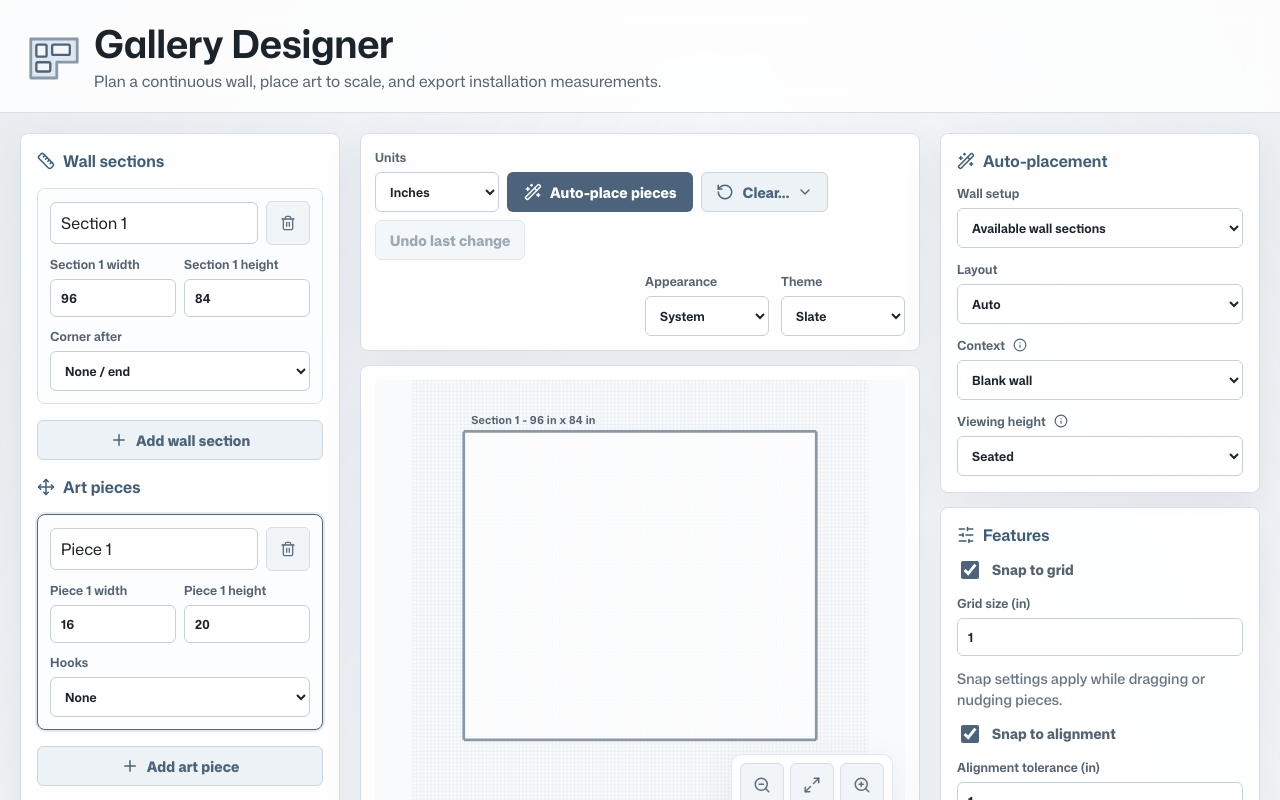
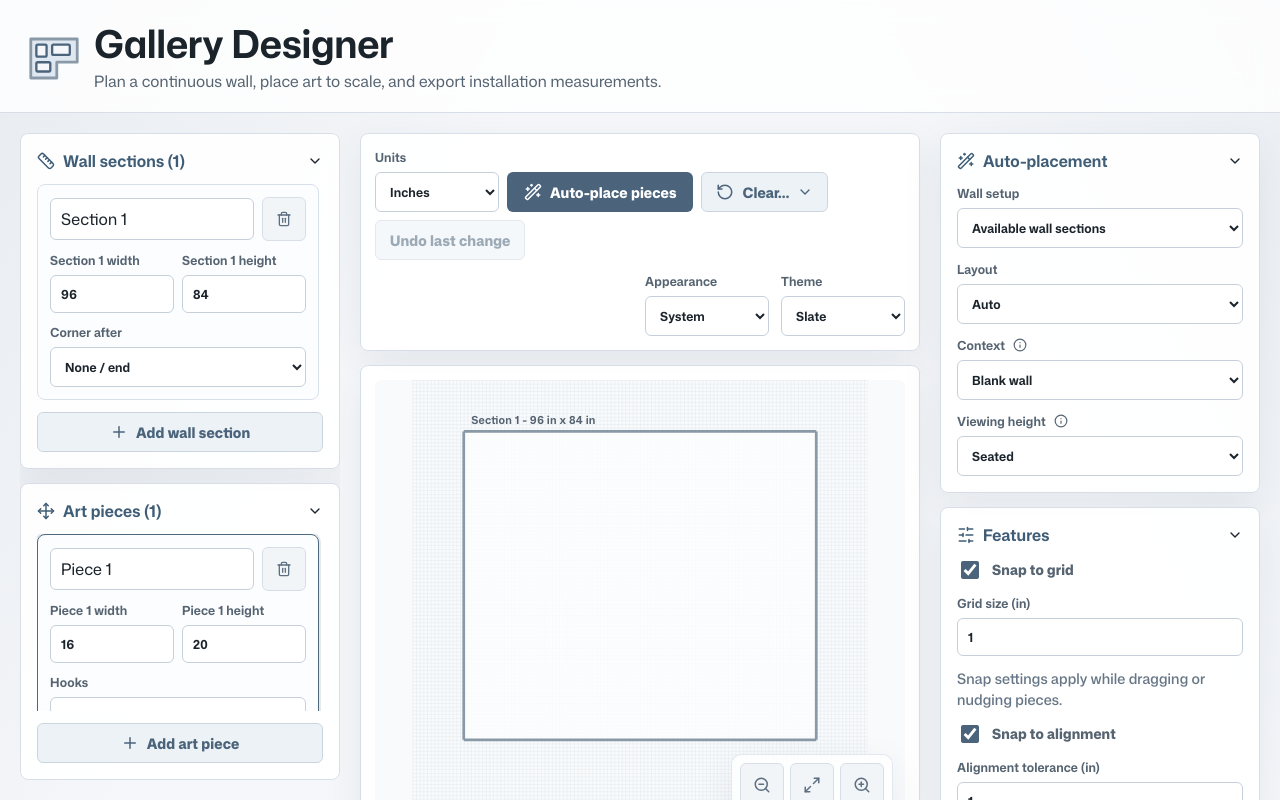
Before and after one commit to eslutz/Gallery-Designer, a React (Vite) app: page / in a window 1280 px wide. Shown: the top 800 px of the page. Built offline with nearby package versions, Linux system fonts and the light colour scheme; a web font is replaced by a local one.

Commit message:
Add collapsible setup and control panels

```diff
--- a/src/App.tsx
+++ b/src/App.tsx
@@ -1687,7 +1687,13 @@ export default function App() {
 
       <section className="workspace">
         <aside className="setup-panel" aria-label="Setup controls">
-          <PanelTitle icon={<Ruler size={18} />} title="Wall sections" />
+          <CollapsiblePanel
+            icon={<Ruler size={18} />}
+            title={`Wall sections (${state.sections.length})`}
+            ariaLabel="Wall section settings"
+            className="setup-utility-panel wall-sections-panel"
+            contentClassName="wall-sections-panel-content"
+          >
             <div className="section-list">
               {state.sections.map((section, index) => (
                 <article
@@ -1764,8 +1770,15 @@ export default function App() {
               <Plus size={18} />
               Add wall section
             </button>
-
-          <PanelTitle icon={<Move size={18} />} title="Art pieces" />
+          </CollapsiblePanel>
+
+          <CollapsiblePanel
+            icon={<Move size={18} />}
+            title={`Art pieces (${state.pieces.length})`}
+            ariaLabel="Art piece settings"
+            className="setup-utility-panel art-pieces-panel"
+            contentClassName="art-pieces-panel-content"
+          >
             <div className="piece-list">
               {state.pieces.map((piece, index) => (
                 <article
@@ -1840,6 +1853,7 @@ export default function App() {
               <Plus size={18} />
               Add art piece
             </button>
+          </CollapsiblePanel>
         </aside>
 
         <section className="editor-column">
@@ -2041,12 +2055,28 @@ export default function App() {
         </section>
 
         <aside className="right-panel" aria-label="Details and export">
+          <CollapsiblePanel
+            icon={<Wand2 size={18} />}
+            title="Auto-placement"
+            ariaLabel="Auto-placement settings"
+          >
             <AutoPlacementControls
               settings={state.autoPlacementSettings}
               unit={state.unit}
               onChange={updateAutoPlacementSettings}
             />
-          <FeatureControls features={state.features} unit={state.unit} onChange={updateFeatures} />
+          </CollapsiblePanel>
+          <CollapsiblePanel
+            icon={<SlidersHorizontal size={18} />}
+            title="Features"
+            ariaLabel="Feature settings"
+          >
+            <FeatureControls
+              features={state.features}
+              unit={state.unit}
+              onChange={updateFeatures}
+            />
+          </CollapsiblePanel>
           <section className="status-panel" aria-label="Latest update">
             <p className="status-panel-label">Latest update</p>
             <div className="status-content" role="status" aria-live="polite">
@@ -2437,12 +2467,57 @@ function getUnplacedPieceIssues(pieces: ArtPiece[], placements: Placement[]): st
   );
 }
 
-function PanelTitle({ icon, title }: { icon: React.ReactNode; title: string }) {
+function CollapsiblePanel({
+  icon,
+  title,
+  ariaLabel,
+  defaultExpanded = true,
+  className = '',
+  contentClassName = '',
+  children,
+}: {
+  icon: React.ReactNode;
+  title: string;
+  ariaLabel: string;
+  defaultExpanded?: boolean;
+  className?: string;
+  contentClassName?: string;
+  children: React.ReactNode;
+}) {
+  const [expanded, setExpanded] = useState(defaultExpanded);
+  const contentId = useId();
+
   return (
-    <div className="panel-title">
+    <section
+      className={`utility-panel feature-panel collapsible-panel ${className}`.trim()}
+      aria-label={ariaLabel}
+    >
+      <button
+        type="button"
+        className="collapsible-panel-trigger"
+        aria-expanded={expanded}
+        aria-controls={contentId}
+        onClick={() => setExpanded((current) => !current)}
+      >
+        <span className="panel-title">
           {icon}
           <h2>{title}</h2>
-    </div>
+        </span>
+        <ChevronDown
+          size={16}
+          aria-hidden="true"
+          focusable="false"
+          className={expanded ? 'collapsible-panel-caret' : 'collapsible-panel-caret collapsed'}
+        />
+      </button>
+      <div
+        id={contentId}
+        className={`collapsible-panel-content ${contentClassName}`.trim()}
+        hidden={!expanded}
+      >
+        {children}
+      </div>
+    </section>
   );
 }
 
@@ -2521,8 +2596,7 @@ function FeatureControls({
   const unitLabel = unit;
 
   return (
-    <section className="utility-panel feature-panel" aria-label="Feature settings">
-      <PanelTitle icon={<SlidersHorizontal size={18} />} title="Features" />
+    <>
       <label className="toggle-field">
         <input
           type="checkbox"
@@ -2595,7 +2669,7 @@ function FeatureControls({
       <p className="muted feature-help">
         Buffer guides reserve installation clearance around walls and artwork.
       </p>
-    </section>
+    </>
   );
 }
 
@@ -2676,8 +2750,7 @@ function AutoPlacementControls({
   }
 
   return (
-    <section className="utility-panel feature-panel" aria-label="Auto-placement settings">
-      <PanelTitle icon={<Wand2 size={18} />} title="Auto-placement" />
+    <>
       <label className="field">
         Wall setup
         <select
@@ -2851,7 +2924,7 @@ function AutoPlacementControls({
           </button>
         </div>
       ) : null}
-    </section>
+    </>
   );
 }
 
@@ -3370,8 +3443,7 @@ function ExportPanel({
     : `Complete export requirements: ${issues.join(' ')}`;
 
   return (
-    <section className="utility-panel">
-      <PanelTitle icon={<Download size={18} />} title="Export" />
+    <CollapsiblePanel icon={<Download size={18} />} title="Export" ariaLabel="Export settings">
       <div className="export-section">
         <h3>Print/export layout</h3>
         <p className="muted">
@@ -3430,7 +3502,7 @@ function ExportPanel({
       <p className="muted persistence-note">
         Your current design is saved locally in this browser.
       </p>
-    </section>
+    </CollapsiblePanel>
   );
 }
 
@@ -3440,8 +3512,12 @@ function MeasurementsTable({
   instructions: ReturnType<typeof buildMeasurementInstructions>;
 }) {
   return (
-    <section className="measurements-panel">
-      <h2>Installation measurements</h2>
+    <CollapsiblePanel
+      icon={<Ruler size={18} />}
+      title="Installation measurements"
+      ariaLabel="Installation measurements"
+      className="measurements-panel"
+    >
       <table className="measurements-table" aria-label="Installation measurements">
         <thead>
           <tr>
@@ -3526,7 +3602,7 @@ function MeasurementsTable({
           ))}
         </div>
       ) : null}
-    </section>
+    </CollapsiblePanel>
   );
 }
 
--- a/src/styles.css
+++ b/src/styles.css
@@ -582,9 +582,10 @@ button:not(:disabled):active {
 }
 
 .app-shell {
-  display: flex;
-  flex-direction: column;
-  min-height: 100vh;
+  display: grid;
+  grid-template-rows: auto minmax(0, 1fr);
+  height: 100vh;
+  overflow: hidden;
 }
 
 .topbar {
@@ -686,7 +687,11 @@ button:not(:disabled):active {
 .workspace {
   display: grid;
   grid-template-columns: minmax(280px, 340px) minmax(560px, 1fr) minmax(280px, 360px);
+  grid-template-rows: minmax(0, 1fr);
+  align-items: stretch;
   gap: 20px;
+  min-height: 0;
+  overflow: auto;
   padding: 20px;
 }
 
@@ -701,12 +706,20 @@ button:not(:disabled):active {
 }
 
 .setup-panel {
+  position: sticky;
+  top: 0;
+  align-self: stretch;
   display: flex;
   flex-direction: column;
-  gap: 16px;
+  gap: 14px;
+  min-height: 0;
   max-height: none;
-  overflow: visible;
-  padding: 16px;
+  overflow: hidden;
+  overscroll-behavior: contain;
+  padding: 0;
+  border: 0;
+  background: transparent;
+  box-shadow: none;
 }
 
 .panel-title {
@@ -729,6 +742,52 @@ button:not(:disabled):active {
   font-size: 0.92rem;
 }
 
+.collapsible-panel {
+  gap: 12px;
+}
+
+.collapsible-panel-trigger {
+  display: flex;
+  align-items: center;
+  justify-content: space-between;
+  gap: 12px;
+  width: 100%;
+  padding: 0;
+  border: 0;
+  background: transparent;
+  color: inherit;
+  text-align: left;
+  cursor: pointer;
+}
+
+.collapsible-panel-trigger:focus-visible {
+  outline: 2px solid var(--focus-color);
+  outline-offset: 4px;
+  border-radius: 6px;
+}
+
+.collapsible-panel-trigger .panel-title {
+  flex: 1;
+}
+
+.collapsible-panel-caret {
+  flex: 0 0 auto;
+  transition: transform 150ms ease;
+}
+
+.collapsible-panel-caret.collapsed {
+  transform: rotate(-90deg);
+}
+
+.collapsible-panel-content {
+  display: grid;
+  gap: 12px;
+}
+
+.collapsible-panel-content[hidden] {
+  display: none;
+}
+
 .section-list,
 .piece-list {
   display: grid;
@@ -747,7 +806,48 @@ button:not(:disabled):active {
 .feature-panel {
   display: grid;
   gap: 10px;
-  padding-top: 4px;
+}
+
+.setup-utility-panel {
+  flex: 0 0 auto;
+  overflow: hidden;
+}
+
+.wall-sections-panel {
+  flex: 0 1 auto;
+  grid-template-rows: auto minmax(0, 1fr);
+  max-height: min(560px, 52%);
+  min-height: 0;
+}
+
+.wall-sections-panel-content {
+  min-height: 0;
+  grid-template-rows: minmax(0, 1fr) auto;
+}
+
+.wall-sections-panel .section-list {
+  min-height: 0;
+  overflow: auto;
+  overscroll-behavior: contain;
+  padding-right: 4px;
+}
+
+.art-pieces-panel {
+  flex: 1 1 280px;
+  grid-template-rows: auto minmax(0, 1fr);
+  min-height: 0;
+}
+
+.art-pieces-panel-content {
+  min-height: 0;
+  grid-template-rows: minmax(0, 1fr) auto;
+}
+
+.art-pieces-panel .piece-list {
+  min-height: 0;
+  overflow: auto;
+  overscroll-behavior: contain;
+  padding-right: 4px;
 }
 
 .feature-help,
@@ -964,6 +1064,7 @@ select:focus,
 }
 
 .right-panel {
+  align-self: start;
   display: flex;
   flex-direction: column;
   gap: 14px;
@@ -1424,7 +1525,34 @@ th {
   }
 
   .setup-panel {
+    position: static;
     max-height: none;
+    overflow: visible;
+  }
+
+  .wall-sections-panel {
+    grid-template-rows: none;
+    max-height: none;
+  }
+
+  .wall-sections-panel-content {
+    grid-template-rows: none;
+  }
+
+  .wall-sections-panel .section-list {
+    overflow: visible;
+  }
+
+  .art-pieces-panel {
+    grid-template-rows: none;
+  }
+
+  .art-pieces-panel-content {
+    grid-template-rows: none;
+  }
+
+  .art-pieces-panel .piece-list {
+    overflow: visible;
   }
 
   .right-panel {
```
Also changed, not shown: 2 other files (tests, documents, lock files or other folders). Lines whose indentation alone changed are shown as unchanged.
